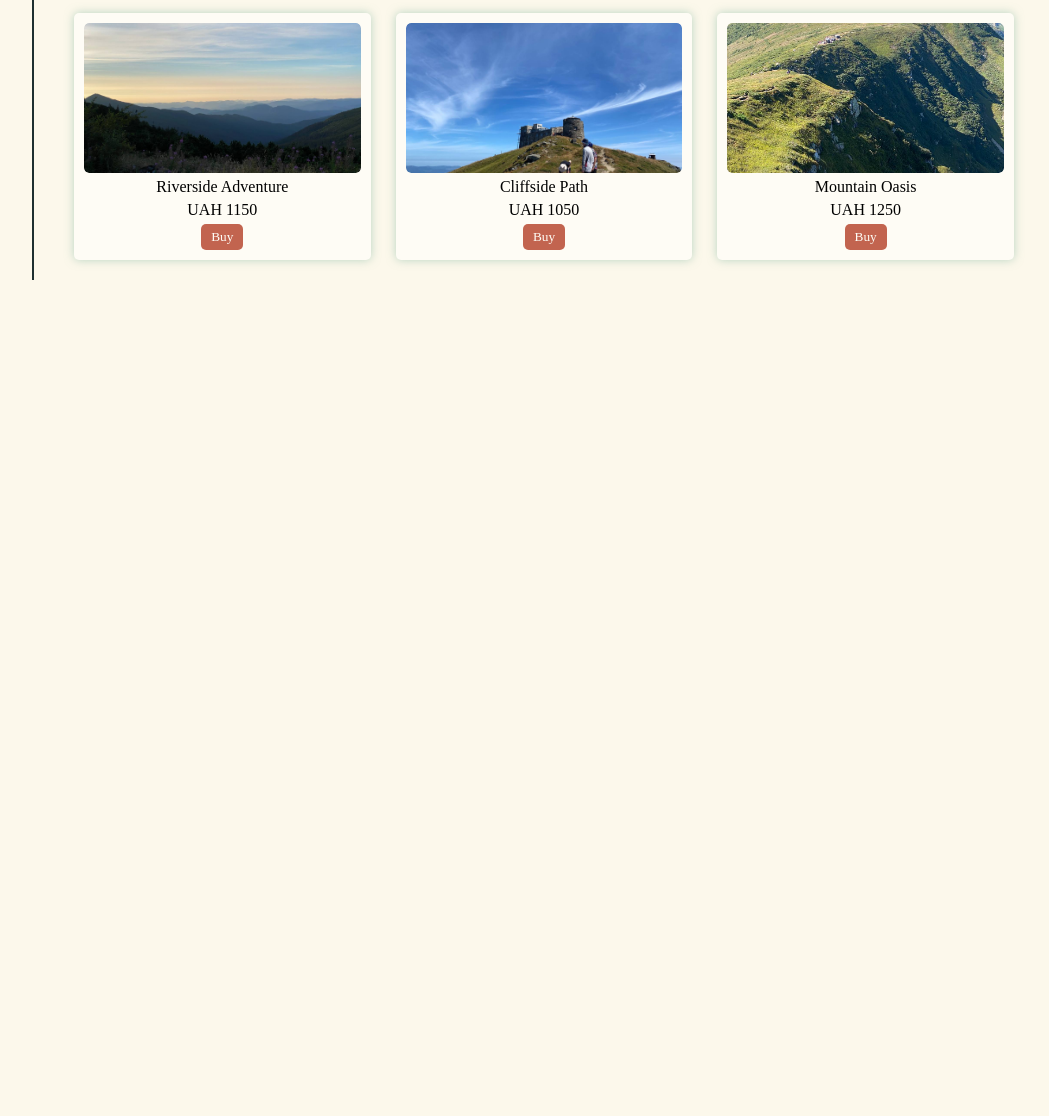
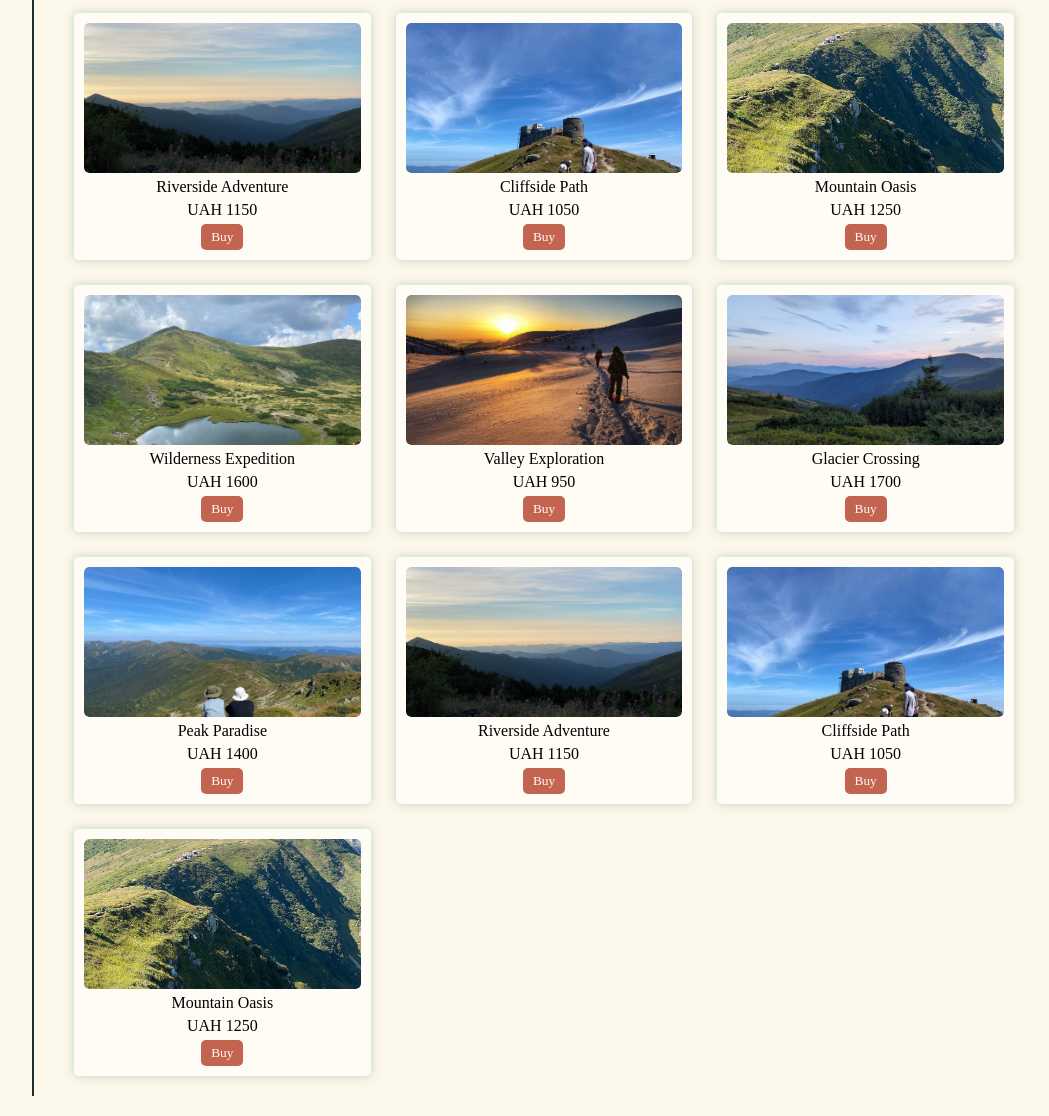
Before and after one commit to aposijl/lab2FE, a plain HTML site: page maket2/index.html in a window 1280 px wide. Shown: the part 953-2069 px from the top of the page, without its empty margins (186-1235 px from the left). Before the commit the page ends 1253 px from the top, so only its background shows below. Drawn offline with Linux system fonts and the light colour scheme; files whose address does not match are found by name.

Commit message:
маленькі зміни

```diff
--- a/maket2/index.html
+++ b/maket2/index.html
@@ -138,6 +138,68 @@
                     <button>Buy</button>
                 </div>
             </div>
+            <div class="product-card">
+                <div class="product-image"><img src="C:\Users\user\Desktop\front\lab1\lab1FE\tourphoto6.jpg" alt="Hiking in the mountains" class="tour-image"></div>
+                <div class="product-info">
+                    <p>Wilderness Expedition</p>
+                    <p>UAH 1600</p>
+                    <button>Buy</button>
+                </div>
+            </div>
+
+            <div class="product-card">
+                <div class="product-image"><img src="C:\Users\user\Desktop\front\lab1\lab1FE\tourphoto7.jpg" alt="Hiking in the mountains" class="tour-image"></div>
+                <div class="product-info">
+                    <p>Valley Exploration</p>
+                    <p>UAH 950</p>
+                    <button>Buy</button>
+                </div>
+            </div>
+
+            <div class="product-card">
+                <div class="product-image"><img src="C:\Users\user\Desktop\front\lab1\lab1FE\tourphoto8.jpg" alt="Hiking in the mountains" class="tour-image"></div>
+                <div class="product-info">
+                    <p>Glacier Crossing</p>
+                    <p>UAH 1700</p>
+                    <button>Buy</button>
+                </div>
+            </div>
+
+            <div class="product-card">
+                <div class="product-image"><img src="C:\Users\user\Desktop\front\lab1\lab1FE\tourphoto9.jpg" alt="Hiking in the mountains" class="tour-image"></div>
+                <div class="product-info">
+                    <p>Peak Paradise</p>
+                    <p>UAH 1400</p>
+                    <button>Buy</button>
+                </div>
+            </div>
+
+            <div class="product-card">
+                <div class="product-image"><img src="C:\Users\user\Desktop\front\lab1\lab1FE\tourphoto10.jpg" alt="Hiking in the mountains" class="tour-image"></div>
+                <div class="product-info">
+                    <p>Riverside Adventure</p>
+                    <p>UAH 1150</p>
+                    <button>Buy</button>
+                </div>
+            </div>
+
+            <div class="product-card">
+                <div class="product-image"><img src="C:\Users\user\Desktop\front\lab1\lab1FE\tourphoto11.jpg" alt="Hiking in the mountains" class="tour-image"></div>
+                <div class="product-info">
+                    <p>Cliffside Path</p>
+                    <p>UAH 1050</p>
+                    <button>Buy</button>
+                </div>
+            </div>
+
+            <div class="product-card">
+                <div class="product-image"><img src="C:\Users\user\Desktop\front\lab1\lab1FE\tourphoto12.jpg" alt="Hiking in the mountains" class="tour-image"></div>
+                <div class="product-info">
+                    <p>Mountain Oasis</p>
+                    <p>UAH 1250</p>
+                    <button>Buy</button>
+                </div>
+            </div>
 
         </main>
     </div>
--- a/maket5/style.css
+++ b/maket5/style.css
@@ -6,11 +6,14 @@
 }
 
 body {
+    display: flex;
+    flex-direction: column;
+    min-height: 100vh;
+    margin: 0;
     background-color: #FCF8EB;
     color: #1F3030;
     text-align: center;
 }
-
 .header {
     padding: 20px;
 }
@@ -44,6 +47,7 @@ body {
 }
 
 .main-content {
+    flex-grow: 1;
     padding: 20px;
 }
 
@@ -118,10 +122,13 @@ body {
     display: flex;
     justify-content: space-around;
     flex-wrap: wrap;
+    color: #1F3030;
+
 }
 
 .footer ul {
     list-style-type: none;
+    padding: 0;
 }
 
 .footer li {
```
Also changed, not shown: maket1/style.css (+12 -6 lines).
